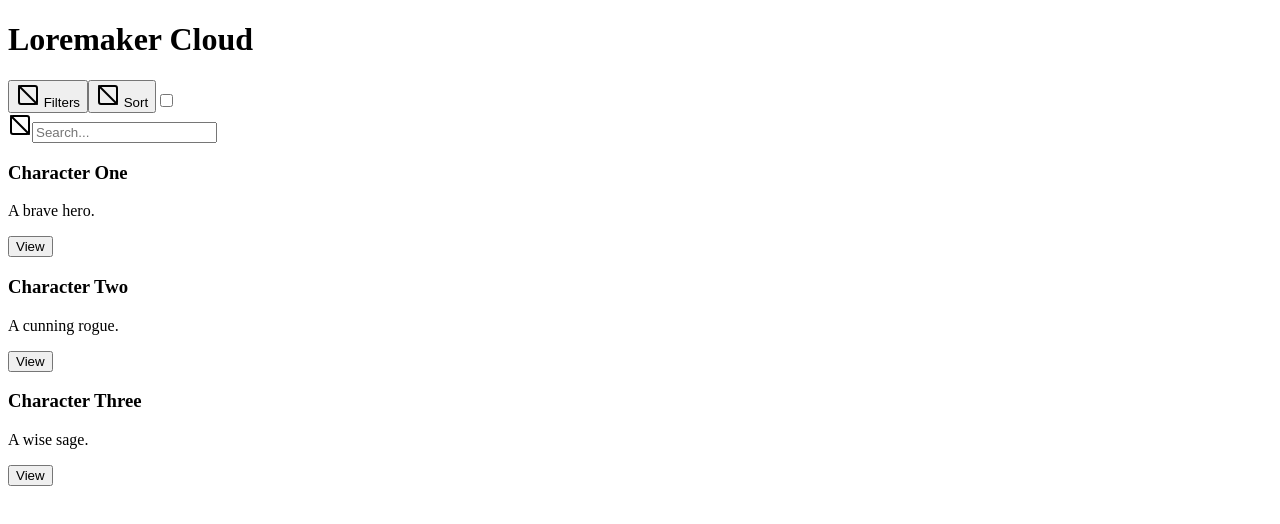
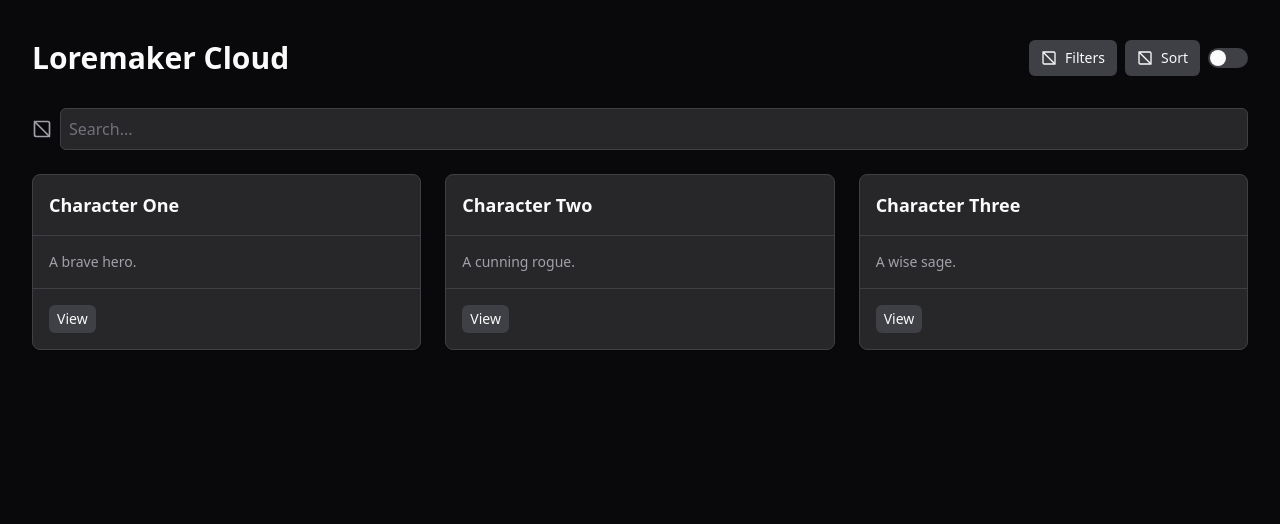
Before and after one commit to menelekmakonnen/loremaker, a Next.js app: page / in a window 1280 px wide. Shown: the top 524 px of the page. Built offline with nearby package versions, Linux system fonts and the light colour scheme.

Commit message:
Create layout.jsx

```diff
--- /dev/null
+++ b/app/layout.jsx
@@ -0,0 +1,14 @@
+import './globals.css';
+
+export const metadata = {
+  title: 'Loremaker',
+  description: 'Loremaker Application',
+};
+
+export default function RootLayout({ children }) {
+  return (
+    <html lang="en">
+      <body>{children}</body>
+    </html>
+  );
+}
```
